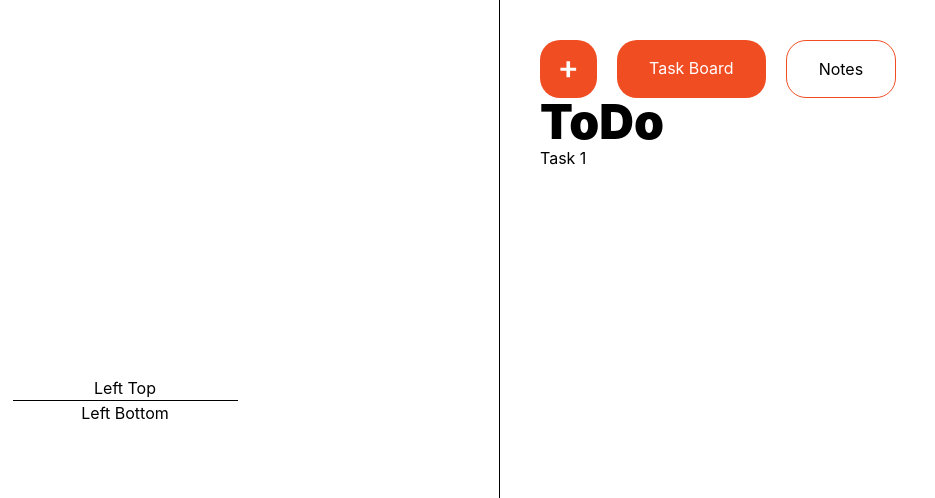
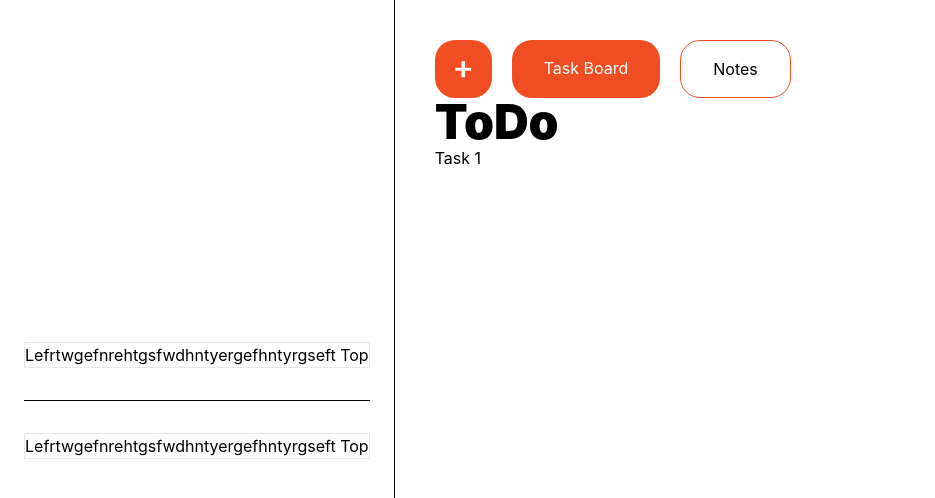
Before and after one commit to TarunVuppala/Task-Manager, a React (Create React App) app in the folder frontend/: page / in a window 1280 px wide. Shown: the top 498 px of the page, without its empty margins (0-935 px from the left). Built offline with nearby package versions, Linux system fonts and the light colour scheme.

Commit message:
Update Sidebar.jsx

```diff
--- a/frontend/src/components/Sidebar.jsx
+++ b/frontend/src/components/Sidebar.jsx
@@ -2,11 +2,12 @@ import React from "react";
 
 function Sidebar() {
     return (
-        <div className='flex flex-row justify-between items-center h-screen w-[500px]'>
-            <div className='w-[50%] flex flex-col justify-between items-center'>
-                <div>Left Top</div>
-                <div className='w-[90%] h-[1px] bg-black'></div>
-                <div>Left Bottom</div>
+        <div className='flex flex-row justify-between items-center h-screen w-fit'>
+            <div className='flex flex-col justify-between items-center p-6'>
+                <div className="border my-8">Lefrtwgefnrehtgsfwdhntyergefhntyrgseft Top</div>
+                <div className='flex w-full h-[1px] bg-black'></div>
+                <div className="border my-8">Lefrtwgefnrehtgsfwdhntyergefhntyrgseft Top</div>
+
             </div>
             <div className='w-[1px] h-screen bg-black'></div>
         </div>
```
